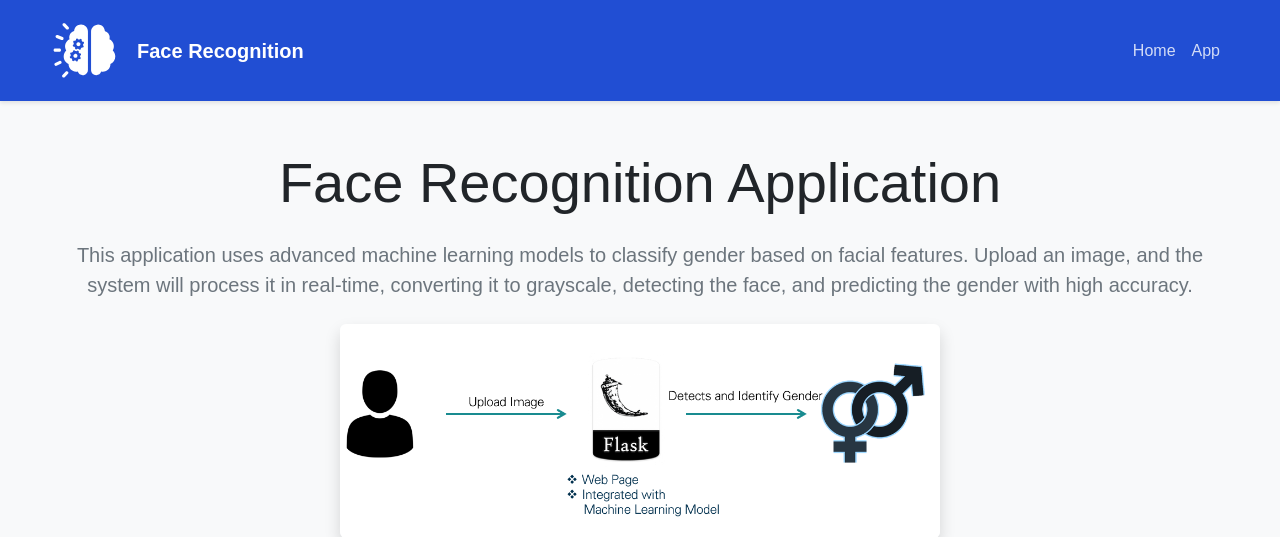
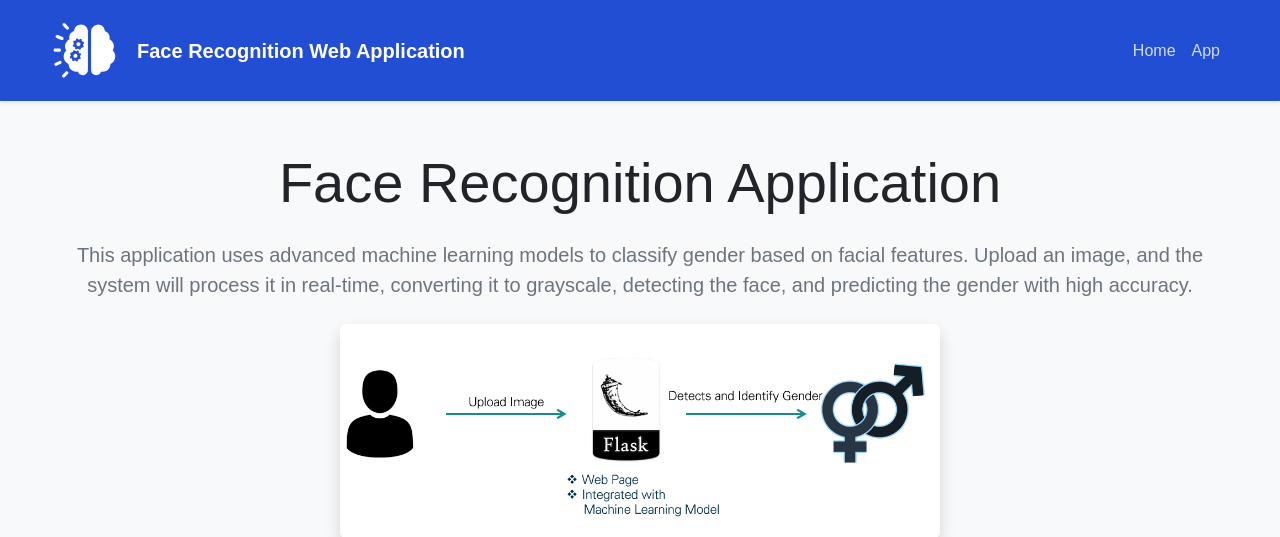
Before and after one commit to PraveenBhathiya/GenderApp, a Flask app: page /app/ in a window 1280 px wide. Shown: the top 537 px of the page. Run offline with Flask 3, Linux system fonts and the light colour scheme; parts of the project's set-up code (start-up, migrations or seed data) failed here and were passed over.

Commit message:
another change added

```diff
--- a/templates/base.html
+++ b/templates/base.html
@@ -46,7 +46,7 @@
             <!-- Logo -->
             <a class="navbar-brand" href="/">
                 <img class="image-fluid" src="/static/images/logo.svg" alt="Logo" width="75">
-                Face Recognition
+                Face Recognition Web Application
             </a>
 
             <!-- Navbar Toggler for Mobile -->
```
Also changed, not shown: static/images/home.jpg (added), static/predict/prediction_image.jpg, static/upload/argo.png (added).
